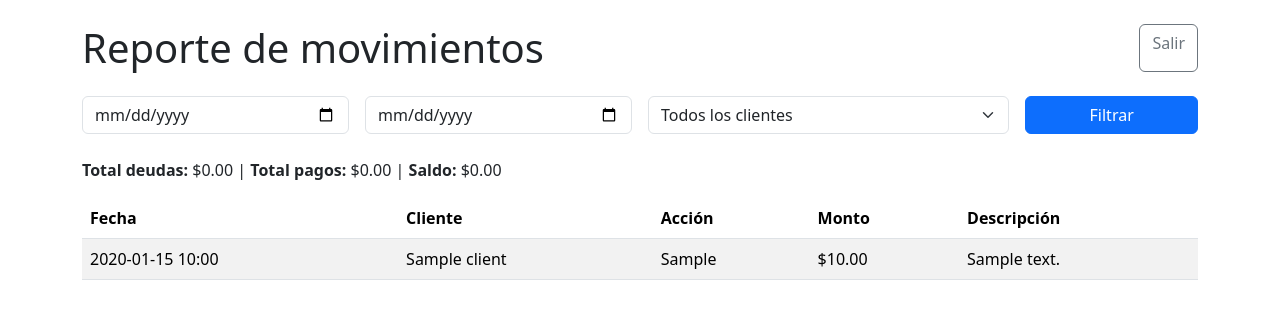
After one commit to benjamacias/lotteryappc, a Flask app: page /report in a window 1280 px wide. The commit adds this page. Shown: the top 319 px of the page. Run offline with Flask 3, Linux system fonts and the light colour scheme; the visitor is signed in with stand-in values (Sample User, id 1); tables that the repository leaves empty hold one stand-in row (values such as "Sample post").

Commit message:
Add movement report and client search

```diff
--- a/client_debt_app/app.py
+++ b/client_debt_app/app.py
@@ -33,8 +33,12 @@ def login_required(fn):
 @login_required
 
 def index():
-    clients = Client.query.all()
-    return render_template("clients.html", clients=clients)
+    q = request.args.get("q", "")
+    if q:
+        clients = Client.query.filter(Client.name.ilike(f"%{q}%")).all()
+    else:
+        clients = Client.query.all()
+    return render_template("clients.html", clients=clients, q=q)
 
 
 @app.route("/client/new", methods=["GET", "POST"])
@@ -97,6 +101,42 @@ def add_payment(client_id: int):
     return redirect(url_for("client_detail", client_id=client.id))
 
 
+@app.route("/report")
+@login_required
+def report():
+    start_date_str = request.args.get("start_date")
+    end_date_str = request.args.get("end_date")
+    client_id = request.args.get("client_id")
+
+    query = Movement.query
+    start_date = None
+    end_date = None
+    if start_date_str:
+        start_date = datetime.strptime(start_date_str, "%Y-%m-%d")
+        query = query.filter(Movement.timestamp >= start_date)
+    if end_date_str:
+        end_date = datetime.strptime(end_date_str, "%Y-%m-%d")
+        query = query.filter(Movement.timestamp <= end_date)
+    if client_id:
+        query = query.filter(Movement.client_id == int(client_id))
+
+    movements = query.order_by(Movement.timestamp.desc()).all()
+    total_debt = sum(m.amount or 0 for m in movements if m.action == "add_debt")
+    total_payment = sum(m.amount or 0 for m in movements if m.action == "add_payment")
+
+    clients = Client.query.all()
+    return render_template(
+        "report.html",
+        movements=movements,
+        clients=clients,
+        start_date=start_date_str,
+        end_date=end_date_str,
+        client_id=client_id,
+        total_debt=total_debt,
+        total_payment=total_payment,
+    )
+
+
 @app.route("/login", methods=["GET", "POST"])
 def login():
     if request.method == "POST":
--- /dev/null
+++ b/client_debt_app/templates/report.html
@@ -0,0 +1,66 @@
+<!doctype html>
+<html lang="es">
+  <head>
+    <meta charset="utf-8">
+    <meta name="viewport" content="width=device-width, initial-scale=1">
+    <title>Reporte</title>
+    <link href="https://cdn.jsdelivr.net/npm/bootstrap@5.3.3/dist/css/bootstrap.min.css" rel="stylesheet">
+  </head>
+  <body>
+    <div class="container py-4">
+      <div class="d-flex justify-content-between mb-4">
+        <h1 class="m-0">Reporte de movimientos</h1>
+        <a href="{{ url_for('logout') }}" class="btn btn-outline-secondary">Salir</a>
+      </div>
+
+      <form method="get" class="row g-3 mb-4">
+        <div class="col-md-3">
+          <input type="date" name="start_date" class="form-control" value="{{ start_date or '' }}">
+        </div>
+        <div class="col-md-3">
+          <input type="date" name="end_date" class="form-control" value="{{ end_date or '' }}">
+        </div>
+        <div class="col-md-4">
+          <select name="client_id" class="form-select">
+            <option value="">Todos los clientes</option>
+            {% for c in clients %}
+            <option value="{{ c.id }}" {% if client_id and c.id==client_id|int %}selected{% endif %}>{{ c.name }}</option>
+            {% endfor %}
+          </select>
+        </div>
+        <div class="col-md-2">
+          <button class="btn btn-primary w-100" type="submit">Filtrar</button>
+        </div>
+      </form>
+
+      <div class="mb-3">
+        <strong>Total deudas:</strong> ${{ '%.2f'|format(total_debt) }} |
+        <strong>Total pagos:</strong> ${{ '%.2f'|format(total_payment) }} |
+        <strong>Saldo:</strong> ${{ '%.2f'|format(total_debt - total_payment) }}
+      </div>
+
+      <table class="table table-striped">
+        <thead>
+          <tr>
+            <th>Fecha</th>
+            <th>Cliente</th>
+            <th>Acción</th>
+            <th>Monto</th>
+            <th>Descripción</th>
+          </tr>
+        </thead>
+        <tbody>
+          {% for m in movements %}
+          <tr>
+            <td>{{ m.timestamp.strftime('%Y-%m-%d %H:%M') }}</td>
+            <td>{{ m.client.name if m.client else '' }}</td>
+            <td>{{ m.action }}</td>
+            <td>{% if m.amount %}${{ '%.2f'|format(m.amount) }}{% endif %}</td>
+            <td>{{ m.description or '' }}</td>
+          </tr>
+          {% endfor %}
+        </tbody>
+      </table>
+    </div>
+  </body>
+</html>
```
Also changed, not shown: client_debt_app/templates/clients.html (+7 -0 lines).
